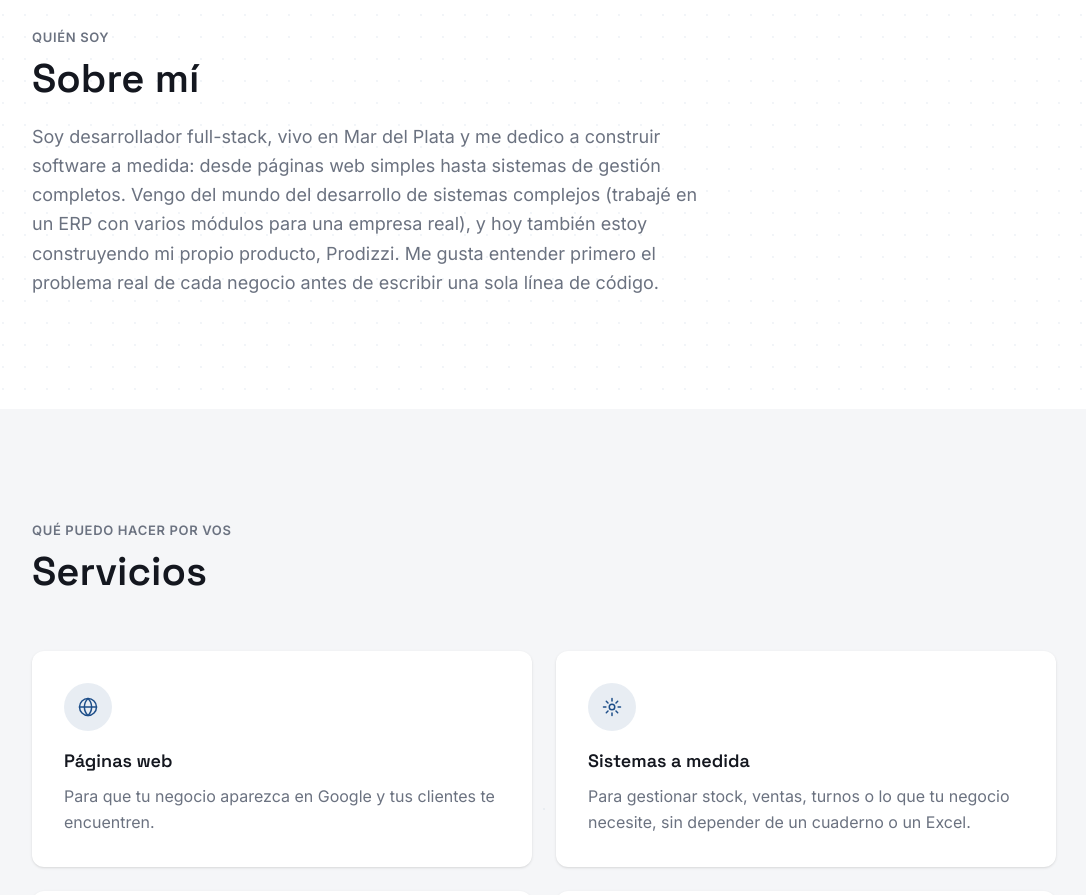
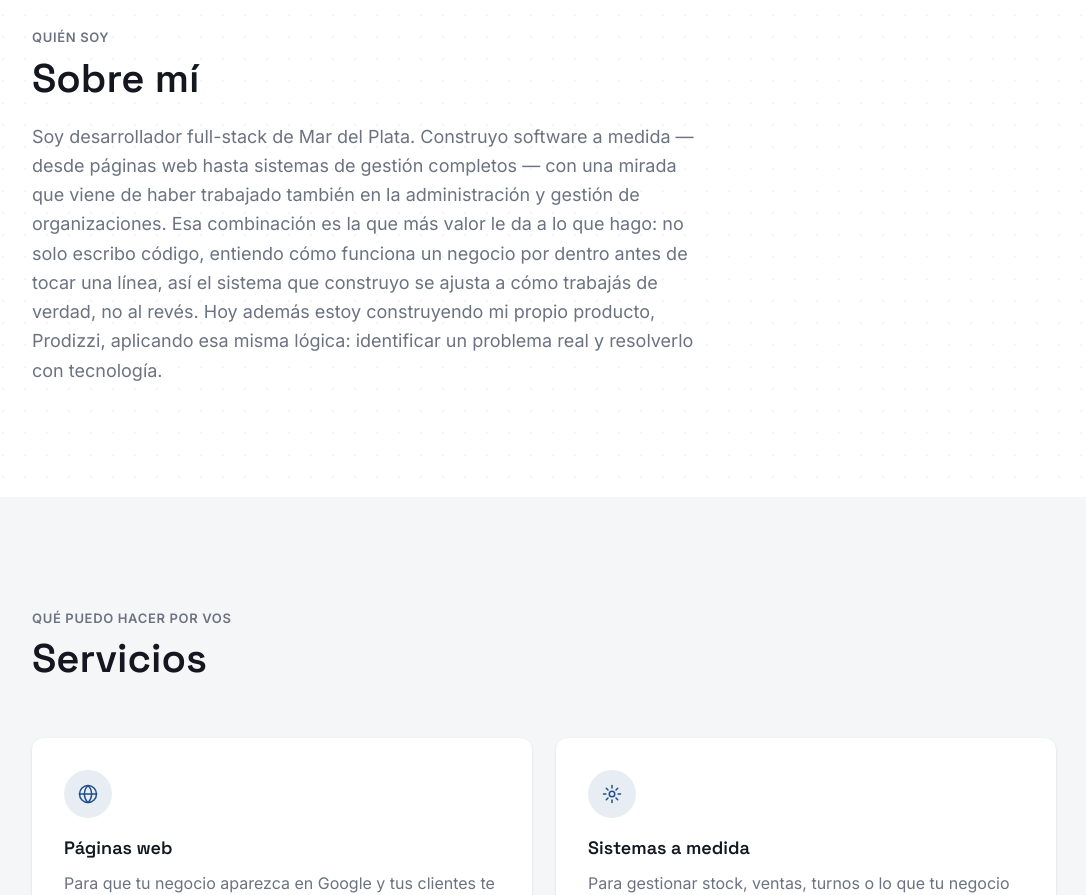
Before and after one commit to MaximoAndriola/portfolio, a Next.js app: page / in a window 1280 px wide. Shown: the part 780-1675 px from the top of the page, without its empty margins (96-1182 px from the left). Built offline with nearby package versions, Linux system fonts and the light colour scheme.

Commit message:
style: actualizar copy de Sobre mí
Nuevo texto que suma la mirada de gestión/administración de organizaciones como diferencial.

```diff
--- a/src/components/About.tsx
+++ b/src/components/About.tsx
@@ -20,13 +20,16 @@ export default function About() {
             Sobre mí
           </h2>
           <p className="mt-5 max-w-2xl text-base leading-relaxed text-muted sm:text-lg">
-            Soy desarrollador full-stack, vivo en Mar del Plata y me dedico a
-            construir software a medida: desde páginas web simples hasta
-            sistemas de gestión completos. Vengo del mundo del desarrollo de
-            sistemas complejos (trabajé en un ERP con varios módulos para una
-            empresa real), y hoy también estoy construyendo mi propio
-            producto, Prodizzi. Me gusta entender primero el problema real de
-            cada negocio antes de escribir una sola línea de código.
+            Soy desarrollador full-stack de Mar del Plata. Construyo software
+            a medida — desde páginas web hasta sistemas de gestión completos —
+            con una mirada que viene de haber trabajado también en la
+            administración y gestión de organizaciones. Esa combinación es la
+            que más valor le da a lo que hago: no solo escribo código,
+            entiendo cómo funciona un negocio por dentro antes de tocar una
+            línea, así el sistema que construyo se ajusta a cómo trabajás de
+            verdad, no al revés. Hoy además estoy construyendo mi propio
+            producto, Prodizzi, aplicando esa misma lógica: identificar un
+            problema real y resolverlo con tecnología.
           </p>
         </Reveal>
       </Container>
```
